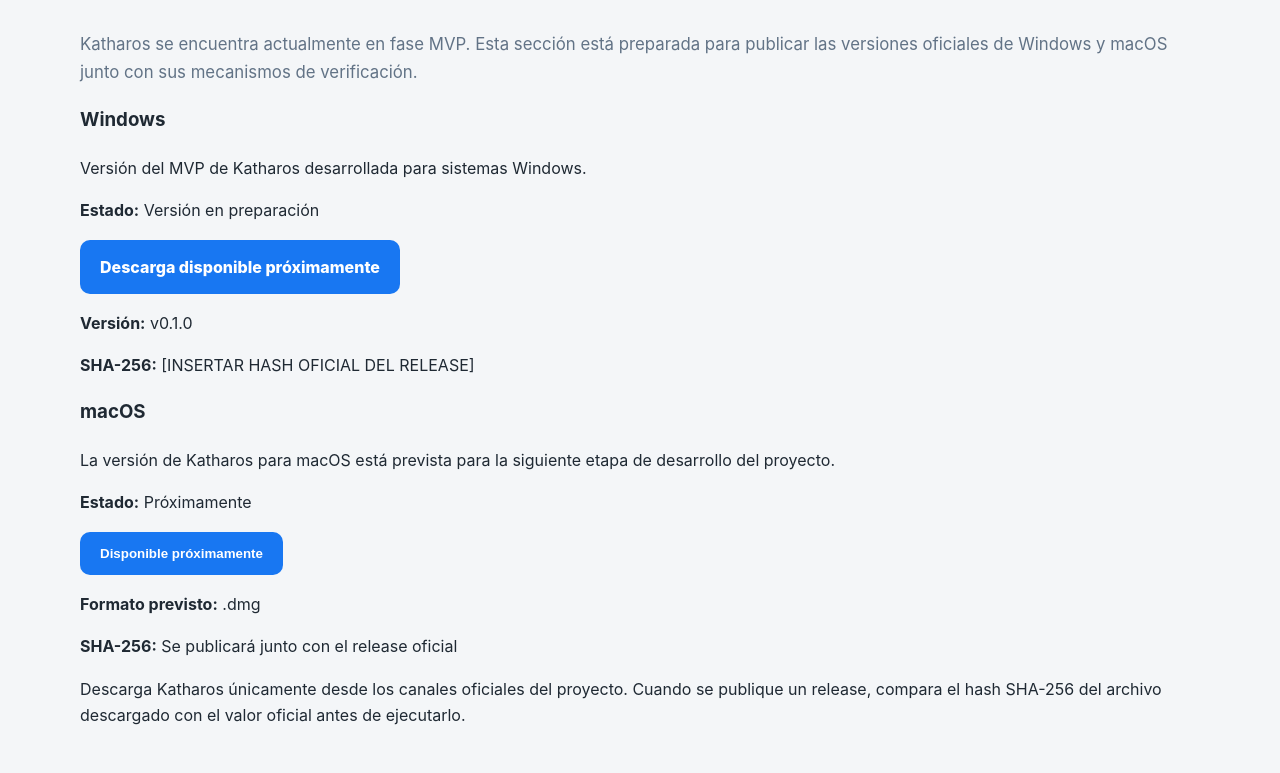
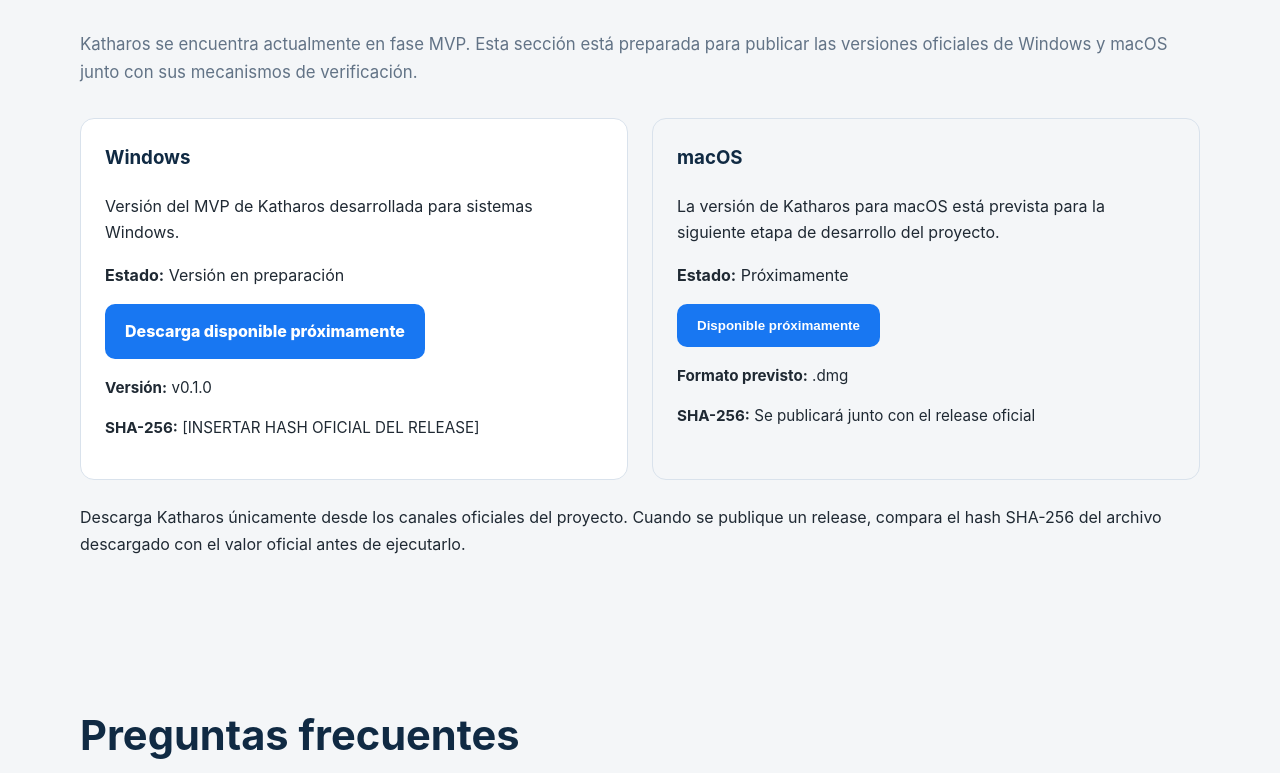
Before and after one commit to santiagogonzalezpizarro-blip/KatharosWEB, a plain HTML site: page index.html in a window 1280 px wide. Shown: the part 2368-3141 px from the top of the page. Drawn offline with Linux system fonts and the light colour scheme.

Commit message:
Agregar estilos para descargas Windows y macOS

```diff
--- a/styles.css
+++ b/styles.css
@@ -100,4 +100,42 @@ footer{background:var(--graphite);color:#c7d0d9;padding:34px 0}.footer-grid{disp
   margin: 0;
   color: #1f2933;
   line-height: 1.7;
+}.download-grid {
+  display: grid;
+  grid-template-columns: repeat(2, minmax(0, 1fr));
+  gap: 1.5rem;
+  margin-top: 2rem;
 }
+
+.download-card {
+  padding: 1.5rem;
+  border: 1px solid #d9e2ec;
+  border-radius: 14px;
+  background: #ffffff;
+}
+
+.download-card h3 {
+  margin-top: 0;
+  color: #102a43;
+}
+
+.download-card.upcoming {
+  background: #f4f6f8;
+}
+
+.download-meta {
+  margin-top: 1rem;
+  font-size: 0.95rem;
+  color: #1f2933;
+}
+
+.download-note {
+  margin-top: 1.5rem;
+  color: #1f2933;
+}
+
+@media (max-width: 700px) {
+  .download-grid {
+    grid-template-columns: 1fr;
+  }
+}
```
